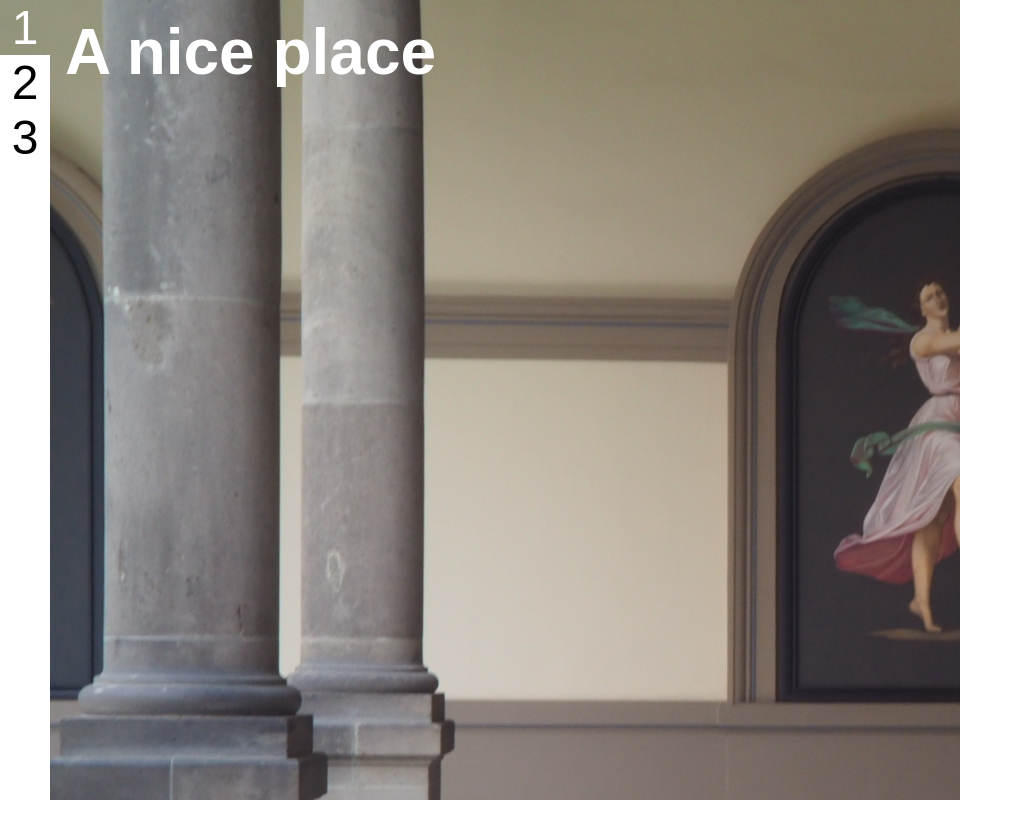
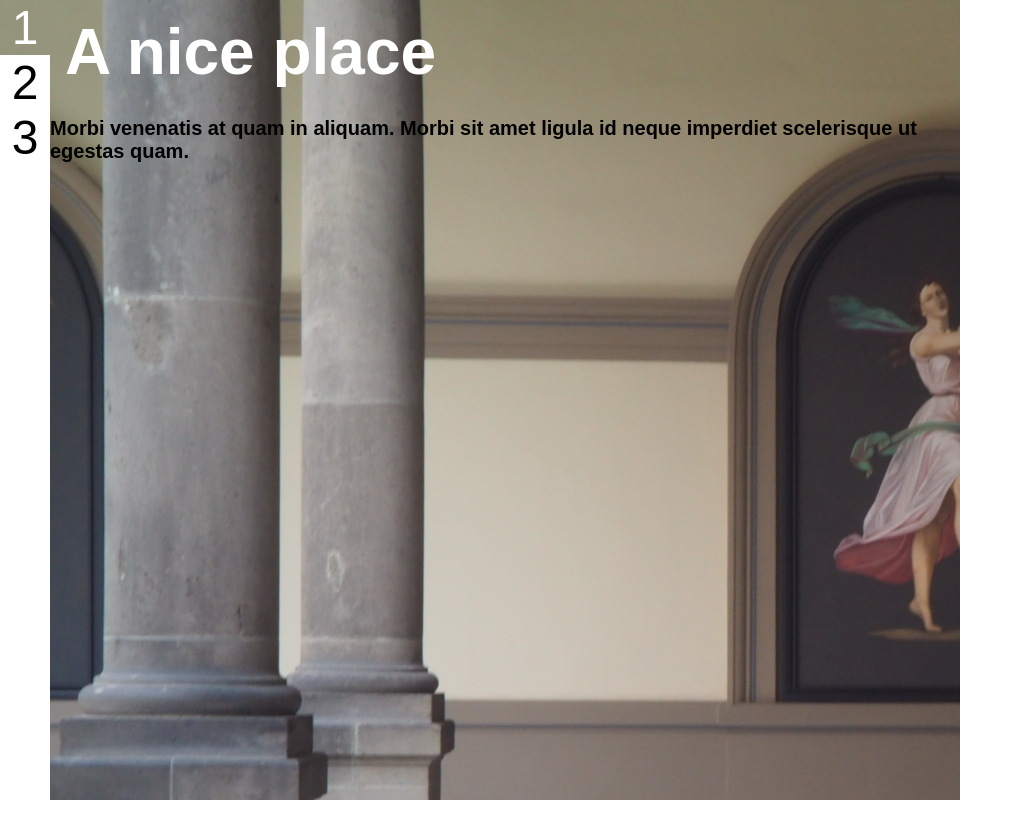
Before and after one commit to pkolo/react-slideshow, a React (Create React App) app: page / in a window 1280 px wide. Shown: the top 838 px of the page, without its empty margins (0-1023 px from the left). Built offline with nearby package versions, Linux system fonts and the light colour scheme.

Commit message:
Styling text overlay from JSON data

```diff
--- a/src/components/overlay/Overlay.js
+++ b/src/components/overlay/Overlay.js
@@ -1,12 +1,11 @@
 import React, { Component } from 'react';
-import './Overlay.css';
 
 class Overlay extends Component {
 
 
   render() {
     return (
-      <h1>test</h1>
+      <h1 style={this.props.style}>{this.props.text}</h1>
     );
   }
 }
--- a/src/components/slide/Slide.css
+++ b/src/components/slide/Slide.css
@@ -1,3 +1,7 @@
+.Slide-wrapper {
+
+}
+
 .Slide-title {
   padding: 15px;
   color: #fff;
--- a/src/components/slide/Slide.js
+++ b/src/components/slide/Slide.js
@@ -1,12 +1,16 @@
 import React, { Component } from 'react';
 import './Slide.css';
+import Overlay from '../overlay/Overlay'
 
 class Slide extends Component {
 
 
   render(props) {
     return (
-      <div className="Slide-title">{this.props.slide.title}</div>
+      <div className="Slide-wrapper">
+        <div className="Slide-title">{this.props.slide.title}</div>
+        {this.props.slide.overlay.map(overlay => <Overlay text={overlay.text} style={overlay.style}/>)}
+      </div>
     );
   }
 }
```
